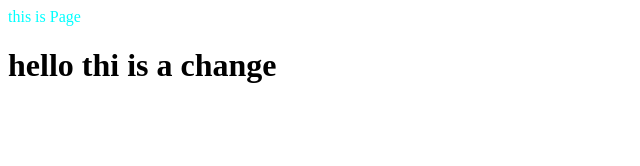
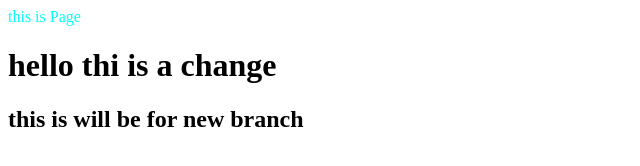
Before and after one commit to kushalr073/GitHub-demo, a plain HTML site: page Localrepo/index.html in a window 1280 px wide. Shown: the whole page, without its empty margins (0-640 px from the left). Drawn offline with Linux system fonts and the light colour scheme.

Commit message:
please add this

```diff
--- a/Localrepo/index.html
+++ b/Localrepo/index.html
@@ -1,2 +1,3 @@
 <p style="color: aqua;">this is Page</p>
 <h1>hello thi is  a change</h1>
+<h2>this is will be for new branch</h2>
```
